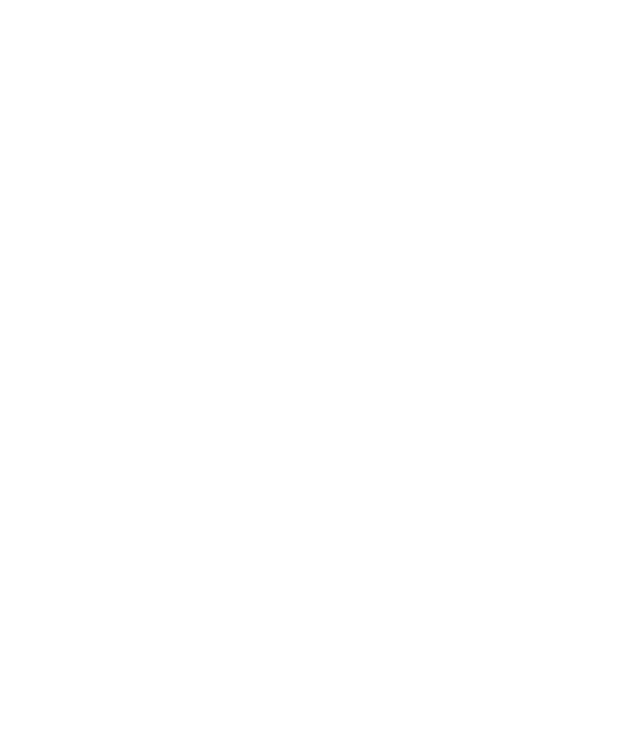
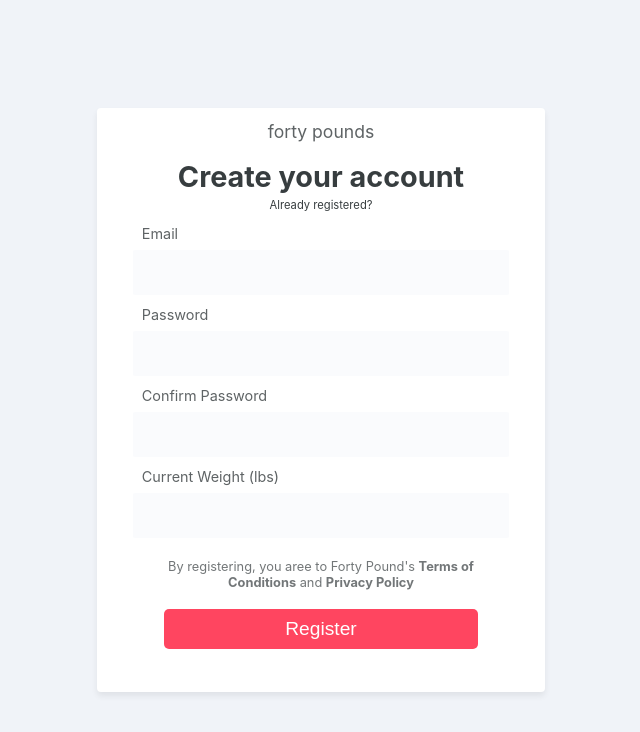
Before and after one commit to ruairidhflint/40lbs-frontend, a React (Create React App) app: page /login in a window 1280 px wide. Shown: the top 732 px of the page, without its empty margins (319-959 px from the left). Built offline with nearby package versions, Linux system fonts and the light colour scheme.

Commit message:
Major structure to register card

```diff
--- a/src/Views/LoginRegister.js
+++ b/src/Views/LoginRegister.js
@@ -1,22 +1,185 @@
-import React from 'react';
+import React, { useState } from 'react';
+import { Link } from 'react-router-dom';
 import styled from 'styled-components';
 
+function LoginRegister() {
+  const [login, setLogin] = useState(false);
 
+  const switchAuth = () => {
+    setLogin(!login);
+  };
 
-function LoginRegister() {
   return (
     <StyledLoginContainer>
-
+      <div className="container">
+        <div className="title">
+          <Link to="/">
+            <h3>forty pounds</h3>
+          </Link>
+        </div>
+        <div className="main">
+          <h4>Create your account</h4>
+          <span onClick={switchAuth}>Already registered?</span>
+          <form>
+            <label>Email</label>
+            <input type="email" required />
+            <label> Password</label>
+            <input type="password" required />
+            <label> Confirm Password</label>
+            <input type="password" required />
+            <label> Current Weight (lbs)</label>
+            <input type="number" required />
+            <p>
+              By registering, you aree to Forty Pound's{' '}
+              <Link to="/">Terms of Conditions</Link> and{' '}
+              <Link to="/">Privacy Policy</Link>
+            </p>
+            <button type="submit">Register</button>
+          </form>
+        </div>
+      </div>
     </StyledLoginContainer>
-    );
+  );
 }
 
 const StyledLoginContainer = styled.main`
   width: 100vw;
-  height: 90vh;
+  height: 100vh;
   display: flex;
   justify-content: center;
   align-items: center;
-`
+  background-color: ${(props) => props.theme.background};
+
+  .container {
+    width: 35%;
+    height: 73%;
+    box-shadow: 0 4px 6px 0 hsla(0, 0%, 0%, 0.07);
+    border-radius: 4px;
+    background-color: ${(props) => props.theme.white};
+    display: flex;
+    flex-direction: column;
+    color: ${(props) => props.theme.mainText};
+
+    .title {
+      width: 100%;
+      height: 8%;
+      background-color: ${(props) => props.theme.white};
+      border-radius: 8px 8px 0 0;
+      display: flex;
+      justify-content: center;
+      align-items: center;
+
+      a {
+        text-decoration: none;
+        transition: opacity 0.3s ease-in-out;
+        color: inherit;
+
+        :hover {
+          opacity: 0.8;
+          transition: opacity 0.3s ease-in-out;
+        }
+      }
+
+      h3 {
+        font-size: 1.1rem;
+        opacity: 0.8;
+      }
+    }
+
+    .main {
+      width: 100%;
+      height: 92%;
+      background-color: ${(props) => props.theme.white};
+      display: flex;
+      flex-direction: column;
+      align-items: center;
+      border-radius: 0 0 8px 8px;
+
+      h4 {
+        font-size: 1.8rem;
+        font-weight: bold;
+        margin: 0.5rem 0 0.5rem 0;
+      }
+
+      span {
+        font-size: 0.7rem;
+        margin-bottom: 1rem;
+        cursor: pointer;
+        transition: color 0.2s ease-in-out;
+        :hover {
+          color: ${(props) => props.theme.green};
+          transition: color 0.2s ease-in-out;
+        }
+      }
+
+      p {
+        width: 70%;
+        opacity: 0.7;
+        font-size: 0.8rem;
+        line-height: 1.2;
+        text-align: center;
+        margin-top: 0.5rem;
+
+        a {
+          text-decoration: none;
+          color: inherit;
+          font-weight: bold;
+          transition: color 0.2s ease-in-out;
+          :hover {
+            color: ${(props) => props.theme.yellow};
+            transition: color 0.2s ease-in-out;
+          }
+        }
+      }
+      form {
+        width: 100%;
+        display: flex;
+        flex-direction: column;
+        align-items: center;
+      }
+
+      label {
+        width: 80%;
+        margin-bottom: 0.4rem;
+        font-size: 0.9rem;
+        opacity: 0.8;
+      }
+      input {
+        display: block;
+        width: 80%;
+        margin-bottom: 0.7rem;
+        height: 2.7rem;
+        border: none;
+        border-radius: 4px;
+        background-color: ${(props) => props.theme.backgroundSecondary};
+        font-size: 1.2rem;
+        padding-left: 1rem;
+        border: 2px solid ${(props) => props.theme.white};
+        border-radius: 4px;
+
+        :focus {
+          outline: none;
+          border: 2px solid ${(props) => props.theme.mainBlue};
+          border-radius: 4px;
+        }
+
+        :hover {
+          background-color: ${(props) => props.theme.background};
+        }
+      }
+
+      button {
+        width: 70%;
+        height: 40px;
+        border: none;
+        background-color: ${(props) => props.theme.red};
+        border-radius: 5px;
+        color: ${(props) => props.theme.white};
+        font-size: 1.2rem;
+        margin-top: 1.2rem;
+      }
+    }
+  }
+`;
 
 export default LoginRegister;
```
